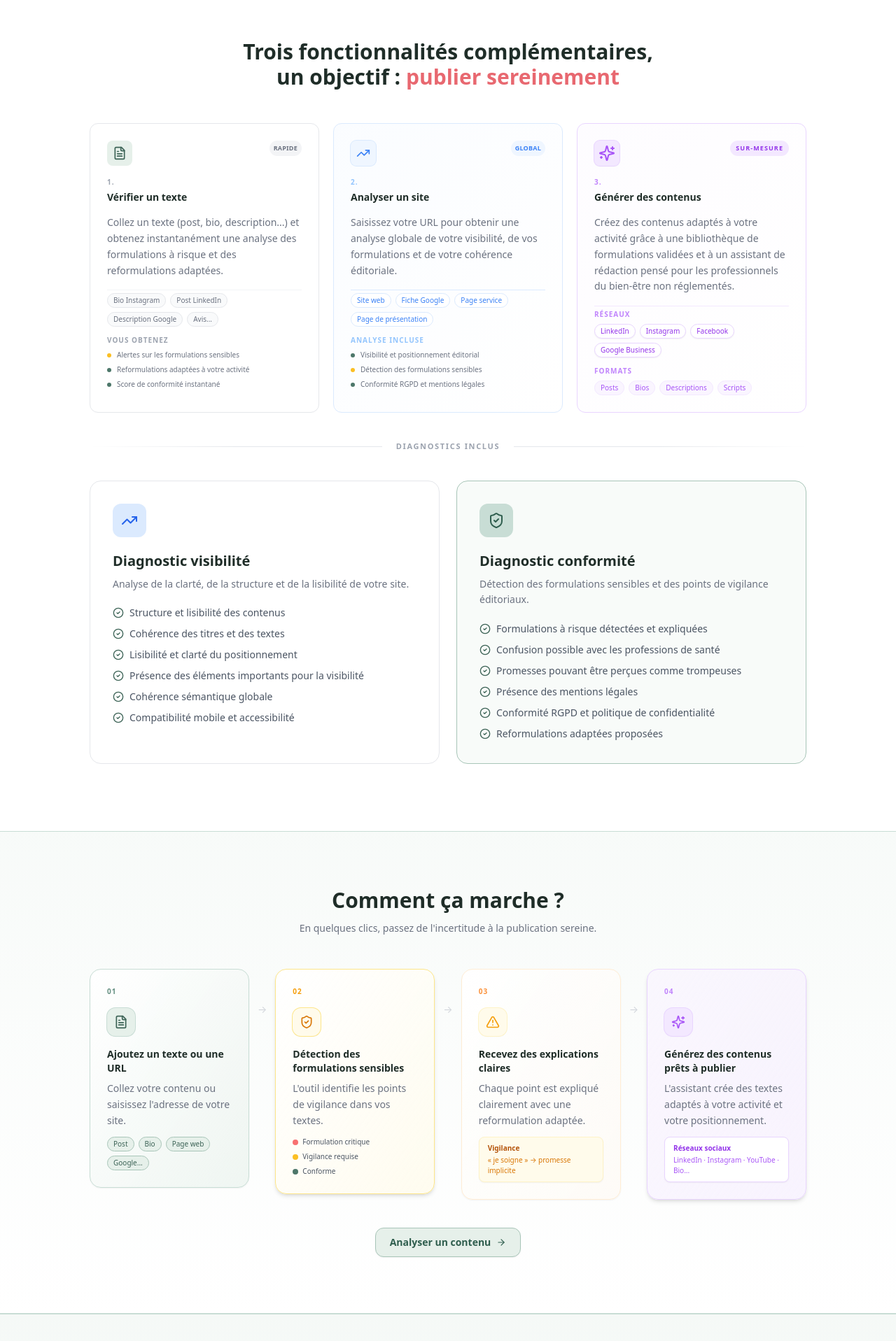
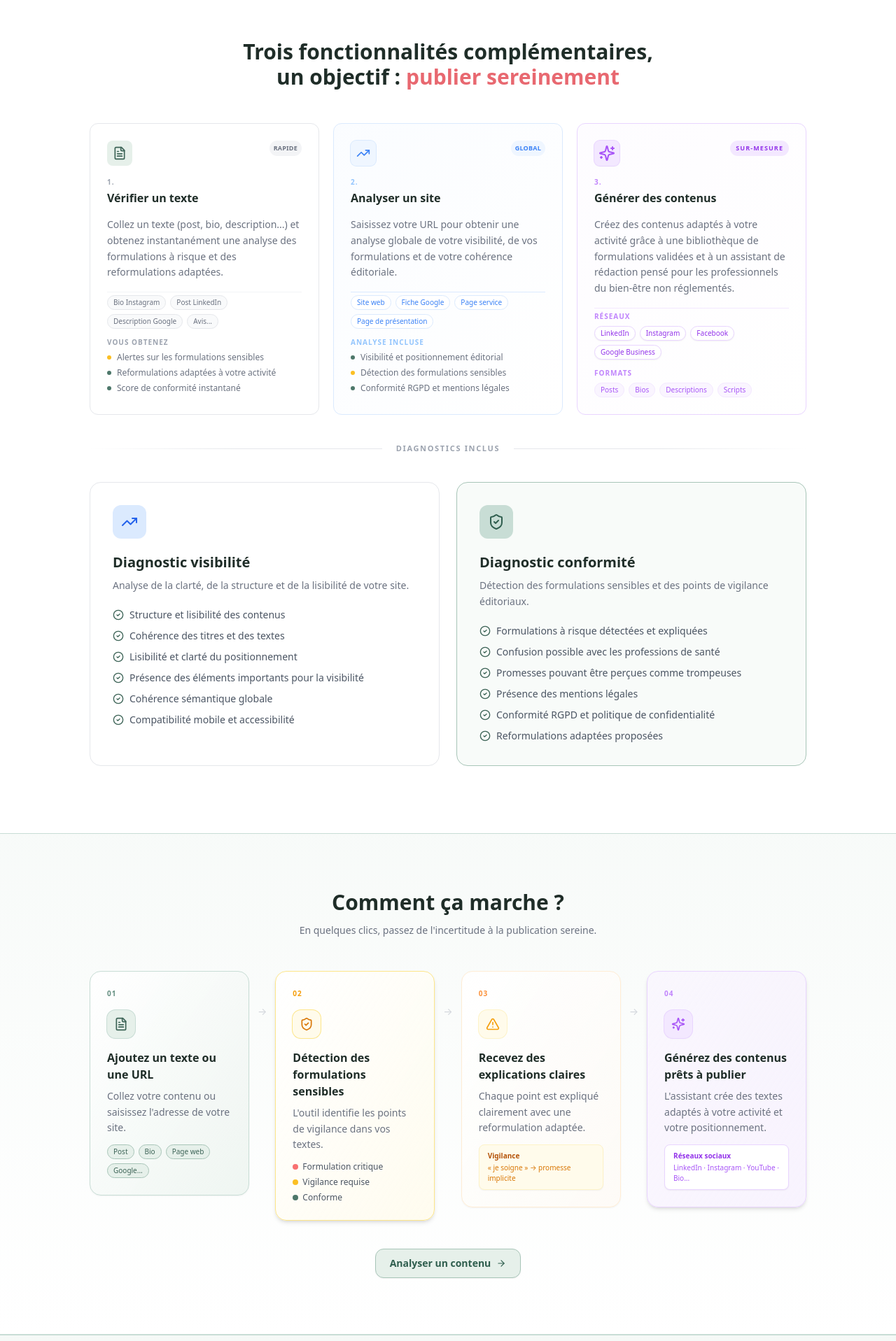
Before and after one commit to annesophieassalit-dev/Projet-outils-seo-et-droit, a Next.js app: page / in a window 1280 px wide. Shown: the part 989-2906 px from the top of the page at 70% size. Built offline with nearby package versions, Linux system fonts and the light colour scheme.

Commit message:
Increase card text sizes in Fonctionnalités and Comment ça marche
- h3 card titles: text-sm → text-base in all 7 cards (3 feature + 4 steps)
- Bullet item labels: text-[10px] → text-xs for Vous obtenez / Analyse incluse / step 02 dots

https://claude.ai/code/session_0195qF7QSDyrKh9r9D2WuRZE

```diff
--- a/src/app/page.tsx
+++ b/src/app/page.tsx
@@ -272,7 +272,7 @@ export default function LandingPage() {
               {/* Titre */}
               <div>
                 <p className="text-[10px] font-semibold text-gray-400 uppercase tracking-widest mb-1">1.</p>
-                <h3 className="font-semibold text-zen-950 text-sm leading-snug">Vérifier un texte</h3>
+                <h3 className="font-semibold text-zen-950 text-base leading-snug">Vérifier un texte</h3>
               </div>
 
               {/* Description */}
@@ -298,7 +298,7 @@ export default function LandingPage() {
                   ].map((item) => (
                     <div key={item.label} className="flex items-center gap-2">
                       <span className={`w-1.5 h-1.5 rounded-full shrink-0 ${item.dot}`} />
-                      <span className="text-[10px] text-gray-500">{item.label}</span>
+                      <span className="text-xs text-gray-500">{item.label}</span>
                     </div>
                   ))}
                 </div>
@@ -318,7 +318,7 @@ export default function LandingPage() {
               {/* Titre */}
               <div>
                 <p className="text-[10px] font-semibold text-blue-300 uppercase tracking-widest mb-1">2.</p>
-                <h3 className="font-semibold text-zen-950 text-sm leading-snug">Analyser un site</h3>
+                <h3 className="font-semibold text-zen-950 text-base leading-snug">Analyser un site</h3>
               </div>
 
               {/* Description */}
@@ -344,7 +344,7 @@ export default function LandingPage() {
                   ].map((item) => (
                     <div key={item.label} className="flex items-center gap-2">
                       <span className={`w-1.5 h-1.5 rounded-full shrink-0 ${item.dot}`} />
-                      <span className="text-[10px] text-gray-500">{item.label}</span>
+                      <span className="text-xs text-gray-500">{item.label}</span>
                     </div>
                   ))}
                 </div>
@@ -366,7 +366,7 @@ export default function LandingPage() {
               {/* Titre */}
               <div>
                 <p className="text-[10px] font-semibold text-purple-400 uppercase tracking-widest mb-1">3.</p>
-                <h3 className="font-semibold text-zen-950 text-sm leading-snug">Générer des contenus</h3>
+                <h3 className="font-semibold text-zen-950 text-base leading-snug">Générer des contenus</h3>
               </div>
 
               {/* Description */}
@@ -489,7 +489,7 @@ export default function LandingPage() {
               <div className="w-10 h-10 bg-zen-50 rounded-xl flex items-center justify-center mb-4 shadow-sm ring-1 ring-zen-100">
                 <FileText className="h-5 w-5 text-zen-600" />
               </div>
-              <h3 className="font-semibold text-zen-950 text-sm mb-2">Ajoutez un texte ou une URL</h3>
+              <h3 className="font-semibold text-zen-950 text-base mb-2">Ajoutez un texte ou une URL</h3>
               <p className="text-sm text-gray-500 leading-relaxed mb-3">
                 Collez votre contenu ou saisissez l&apos;adresse de votre site.
               </p>
@@ -511,22 +511,22 @@ export default function LandingPage() {
               <div className="w-10 h-10 bg-amber-50 rounded-xl flex items-center justify-center mb-4 shadow-sm ring-1 ring-amber-200">
                 <ShieldCheck className="h-5 w-5 text-amber-600" />
               </div>
-              <h3 className="font-semibold text-zen-950 text-sm mb-2">Détection des formulations sensibles</h3>
+              <h3 className="font-semibold text-zen-950 text-base mb-2">Détection des formulations sensibles</h3>
               <p className="text-sm text-gray-500 leading-relaxed mb-3">
                 L&apos;outil identifie les points de vigilance dans vos textes.
               </p>
               <div className="flex flex-col gap-1.5">
                 <div className="flex items-center gap-1.5">
                   <span className="w-2 h-2 rounded-full bg-red-400 shrink-0" />
-                  <span className="text-[10px] text-gray-600 font-medium">Formulation critique</span>
+                  <span className="text-xs text-gray-600 font-medium">Formulation critique</span>
                 </div>
                 <div className="flex items-center gap-1.5">
                   <span className="w-2 h-2 rounded-full bg-amber-400 shrink-0" />
-                  <span className="text-[10px] text-gray-600 font-medium">Vigilance requise</span>
+                  <span className="text-xs text-gray-600 font-medium">Vigilance requise</span>
                 </div>
                 <div className="flex items-center gap-1.5">
                   <span className="w-2 h-2 rounded-full bg-zen-500 shrink-0" />
-                  <span className="text-[10px] text-gray-600 font-medium">Conforme</span>
+                  <span className="text-xs text-gray-600 font-medium">Conforme</span>
                 </div>
               </div>
             </div>
@@ -540,7 +540,7 @@ export default function LandingPage() {
               <div className="w-10 h-10 bg-amber-50 rounded-xl flex items-center justify-center mb-4 shadow-sm ring-1 ring-amber-100">
                 <AlertTriangle className="h-5 w-5 text-amber-500" />
               </div>
-              <h3 className="font-semibold text-zen-950 text-sm mb-2">Recevez des explications claires</h3>
+              <h3 className="font-semibold text-zen-950 text-base mb-2">Recevez des explications claires</h3>
               <p className="text-sm text-gray-500 leading-relaxed mb-3">
                 Chaque point est expliqué clairement avec une reformulation adaptée.
               </p>
@@ -559,7 +559,7 @@ export default function LandingPage() {
               <div className="w-10 h-10 bg-purple-100 rounded-xl flex items-center justify-center mb-4 shadow-sm ring-1 ring-purple-200">
                 <Sparkles className="h-5 w-5 text-purple-500" />
               </div>
-              <h3 className="font-semibold text-zen-950 text-sm mb-2">Générez des contenus prêts à publier</h3>
+              <h3 className="font-semibold text-zen-950 text-base mb-2">Générez des contenus prêts à publier</h3>
               <p className="text-sm text-gray-500 leading-relaxed mb-3">
                 L&apos;assistant crée des textes adaptés à votre activité et votre positionnement.
               </p>
```
